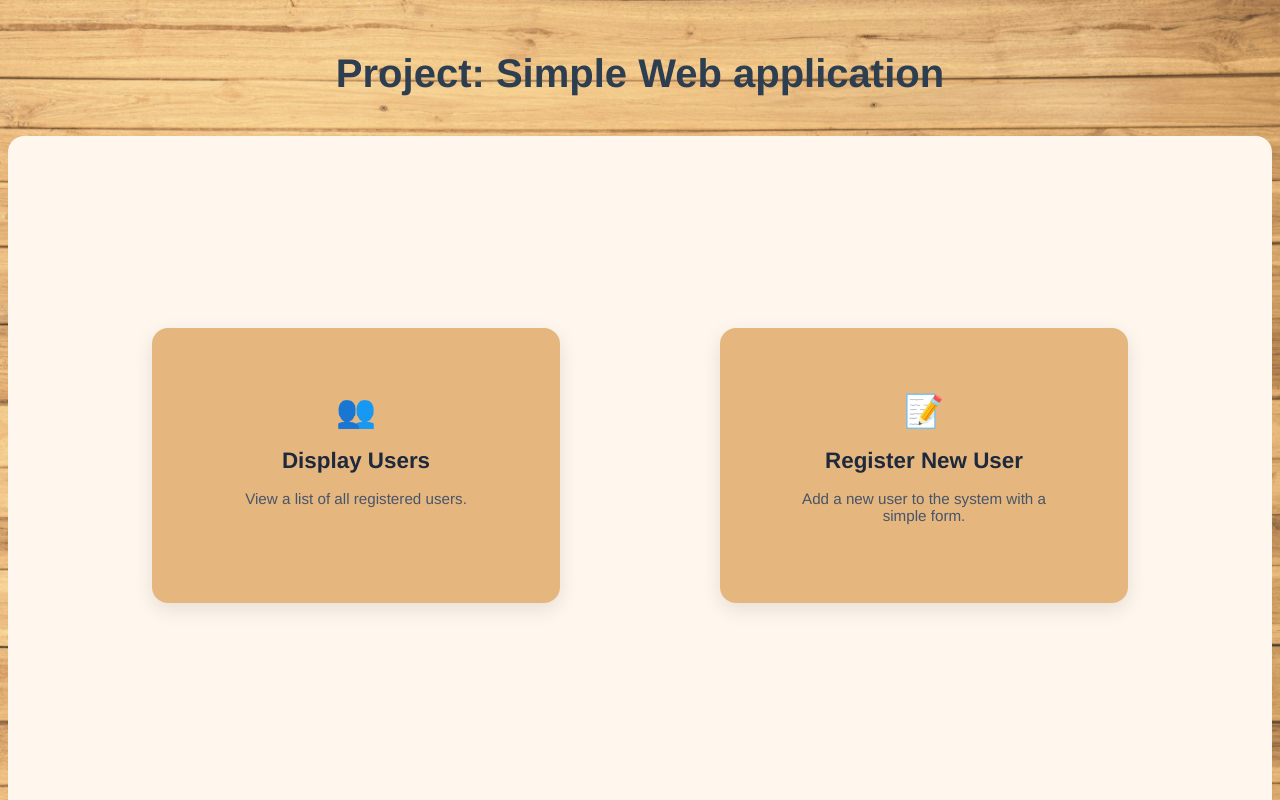
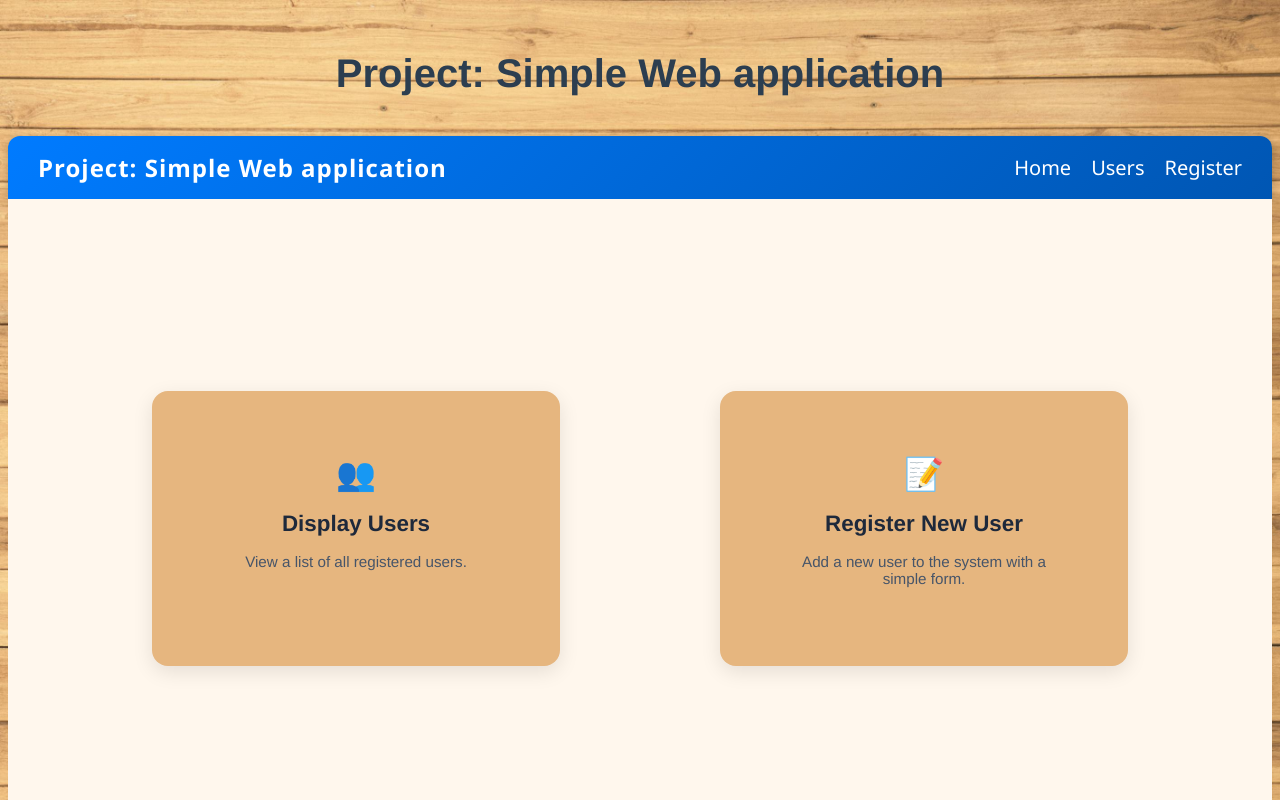
Before and after one commit to PapatzelosThanashs/EU-Dynamics-project, a Vue app in the folder frontend/: page / in a window 1280 px wide. Shown: the top 800 px of the page. Built offline with nearby package versions, Linux system fonts and the light colour scheme.

Commit message:
add components/navBar

```diff
--- a/frontend/src/App.vue
+++ b/frontend/src/App.vue
@@ -3,6 +3,7 @@
     <header class="hero">
     <h1>Project: Simple Web application</h1>
     </header>
+    <NavBar />
    <router-view/>
   </div>
   <footer class="app-footer">
@@ -11,10 +12,13 @@
 </template>
 
 <script>
-
+import NavBar from './components/navBar.vue';
 
 export default {
   name: 'App',
+  components: {
+    NavBar,
+  },
 
 }
 </script>
--- /dev/null
+++ b/frontend/src/components/navBar.vue
@@ -0,0 +1,65 @@
+<template>
+  <nav class="navbar">
+    <div class="navbar-logo">Project: Simple Web application</div>
+    <ul class="navbar-links">
+      <li><router-link to="/" >Home</router-link></li>
+      <li><router-link to="/Users" >Users</router-link></li>
+      <li><router-link to="/register" >Register</router-link></li>
+    </ul>
+  </nav>
+</template>
+
+<style scoped>
+.navbar {
+  display: flex;
+  justify-content: space-between;
+  align-items: center;
+  background: linear-gradient(135deg, #007bff, #0056b3);
+  padding: 15px 30px;
+  color: white;
+  font-family: 'Segoe UI', sans-serif;
+  box-shadow: 0 2px 10px rgba(0, 0, 0, 0.2);
+  border-radius: 12px 12px 0px 0px;
+}
+
+.navbar-logo {
+  font-size: 24px;
+  font-weight: bold;
+  letter-spacing: 1px;
+}
+
+.navbar-links {
+  list-style: none;
+  display: flex;
+  gap: 20px;
+  margin: 0;
+  padding: 0;
+}
+
+.navbar-links li a {
+  color: white;
+  text-decoration: none;
+  font-size: 20px;
+  position: relative;
+  transition: color 0.3s ease;
+}
+
+.navbar-links li a::after {
+  content: '';
+  position: absolute;
+  width: 0%;
+  height: 2px;
+  bottom: -3px;
+  left: 0;
+  background-color: white;
+  transition: width 0.3s ease-in-out;
+}
+
+.navbar-links li a:hover::after {
+  width: 100%;
+}
+
+.navbar-links li a:hover {
+  color: #d1eaff;
+}
+</style>
--- a/frontend/src/views/DisplayUsers.vue
+++ b/frontend/src/views/DisplayUsers.vue
@@ -93,7 +93,7 @@ window.open(url);
   .displayusers {
     min-height: 100vh;
     padding: 2rem;
-    background: linear-gradient(to right, #f0f4f8, #ffffff);
+    background: rgb(255, 247, 237);
     display: flex;
     flex-direction: column;
     align-items: center;
--- a/frontend/src/views/HomePage.vue
+++ b/frontend/src/views/HomePage.vue
@@ -18,6 +18,7 @@
   </template>
 
 <script>
+
 export default {
   name: 'HomePage',
 }
@@ -31,7 +32,7 @@ export default {
   display: flex;
   flex-direction: column;
   align-items: center;
-  border-radius: 16px;
+  border-radius: 0px 0px 16px 16px;
 }
 
 
--- a/frontend/src/views/RegisterUser.vue
+++ b/frontend/src/views/RegisterUser.vue
@@ -1,5 +1,5 @@
 <template>
-    <div>
+    <div class="registerForm">
 
     <h2>Register New User</h2>
     <form @submit.prevent="createUser">
@@ -108,6 +108,15 @@
   </script>
 
   <style scoped>
+  .registerForm{
+    min-height: 100vh;
+    padding: 2rem;
+    background: rgb(255, 247, 237);
+    display: flex;
+    flex-direction: column;
+    align-items: center;
+  }
+
 form {
   width: 300px;
   margin: auto;
```
